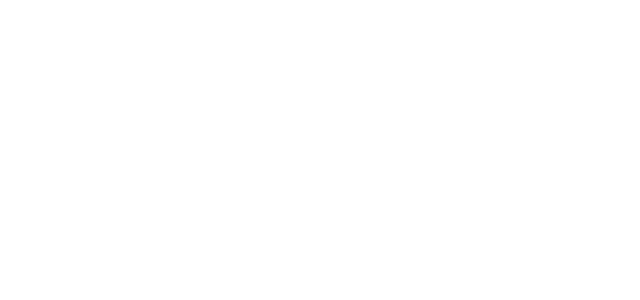
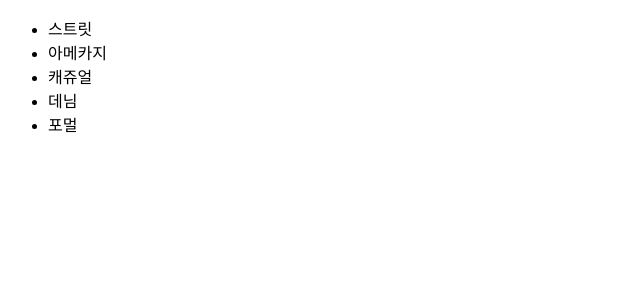
Before and after one commit to wjdgml3834/react-technique, a React (Create React App) app: page / in a window 1280 px wide. Shown: the top 300 px of the page, without its empty margins (0-640 px from the left). Built offline with nearby package versions, Linux system fonts and the light colour scheme.

Commit message:
✨  6.3 map을 이용한 컴포넌트 배열 렌더링 예제

```diff
--- a/src/App.js
+++ b/src/App.js
@@ -1,5 +1,7 @@
+import IterationSample from "./IterationSample";
+
 function App() {
-  return null;
+  return <IterationSample />;
 }
 
 export default App;
--- /dev/null
+++ b/src/IterationSample.js
@@ -0,0 +1,12 @@
+const IterationSample = () => {
+  const data = ["스트릿", "아메카지", "캐쥬얼", "데님", "포멀"];
+  const dataList = data.map((fashion, index) => <li key={index}>{fashion}</li>);
+  // 여기서 그냥 {}쓰지 않고, <li>fashion</li> 해버리면 fashion이라는 글자만 반복된다.
+  //   리액트에서 key는 컴포넌트 배열을 렌더링 했을 때 어떤 원소에 변동이 있었는지 알아내려고 사용한다.
+  //   예를 들어 유동적인 데이터를 다룰때는 원소를 새로 생성할수도,제거할수도, 수정할 수도 있다.
+  // key가 없을 대는 Virtual DOM을 비교하는 과정에서 리스트를 순차적으로 비교하면서 변화를 감지한다.
+  // 하지만 key가 있다면 이 값을 사용하여 어떤 변화가 일어났는지 더욱 빠르게 알아낼 수 있다.
+  return <ul>{dataList}</ul>;
+};
+
+export default IterationSample;
```
